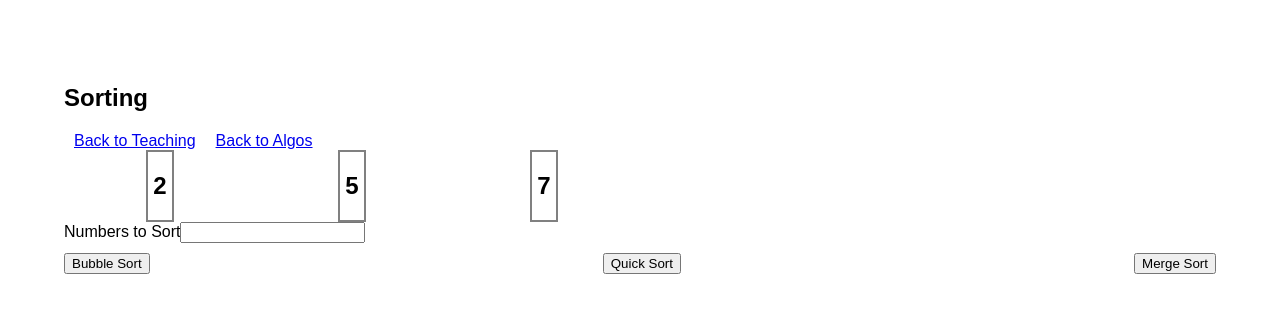
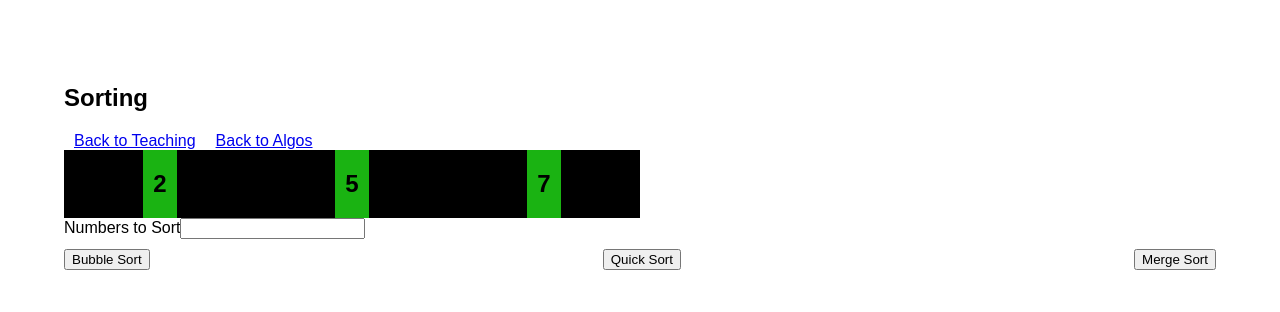
Before and after one commit to ravisraval/teaching, a React (Create React App) app: page /teaching/algos/sorting in a window 1280 px wide. Shown: the top 312 px of the page. Built offline with nearby package versions, Linux system fonts and the light colour scheme.

Commit message:
test basic card switching

```diff
--- a/package.json
+++ b/package.json
@@ -5,6 +5,7 @@
   "dependencies": {
     "react": "^16.2.0",
     "react-dom": "^16.2.0",
+    "react-flip-move": "^3.0.1",
     "react-router-dom": "^4.2.2",
     "react-scripts": "1.1.1"
   },
--- a/src/App.css
+++ b/src/App.css
@@ -20,8 +20,10 @@ a {
 }
 
 .sortCard-container {
-  border: 2px solid grey;
-  padding: 0 5px;
+  /* border: 2px solid grey; */
+  padding: 0 10px;
+  background-color: rgb(26, 179, 18);
+  /* color: white; */
 }
 
 .sortCards-container {
@@ -29,4 +31,5 @@ a {
   display: flex;
   flex-flow: row;
   justify-content: space-around;
+  background-color: black;
 }
--- a/src/components/algorithms/SortCard.jsx
+++ b/src/components/algorithms/SortCard.jsx
@@ -7,7 +7,6 @@ class SortCard extends React.Component {
   }
 
   render() {
-    console.log('im in a sortcard', this.props);
     return (
       <div className="sortCard-container">
         <h2>{this.props.value}</h2>
--- a/src/components/algorithms/Sorting.jsx
+++ b/src/components/algorithms/Sorting.jsx
@@ -15,8 +15,12 @@ class Sorting extends React.Component {
     this.mergeSort = this.mergeSort.bind(this);
   }
 
-  bubbleSort() {}
-  quickSort() {}
+  bubbleSort() {
+    this.setState({ sortedValues: [2,7,5]});
+  }
+  quickSort() {
+    this.setState({ sortedValues: [2,5,7]});
+  }
   mergeSort() {}
 
   render() {
```
